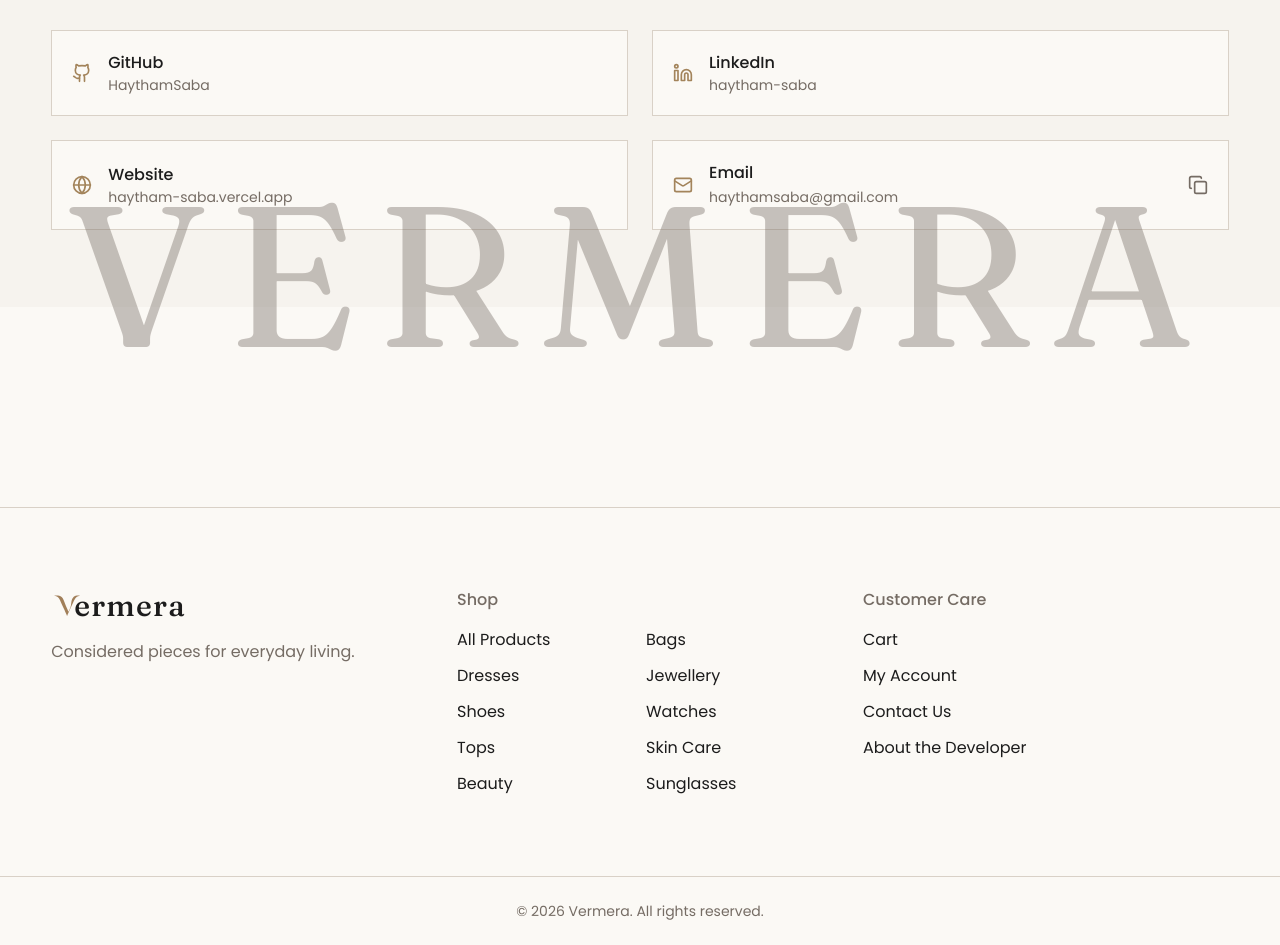
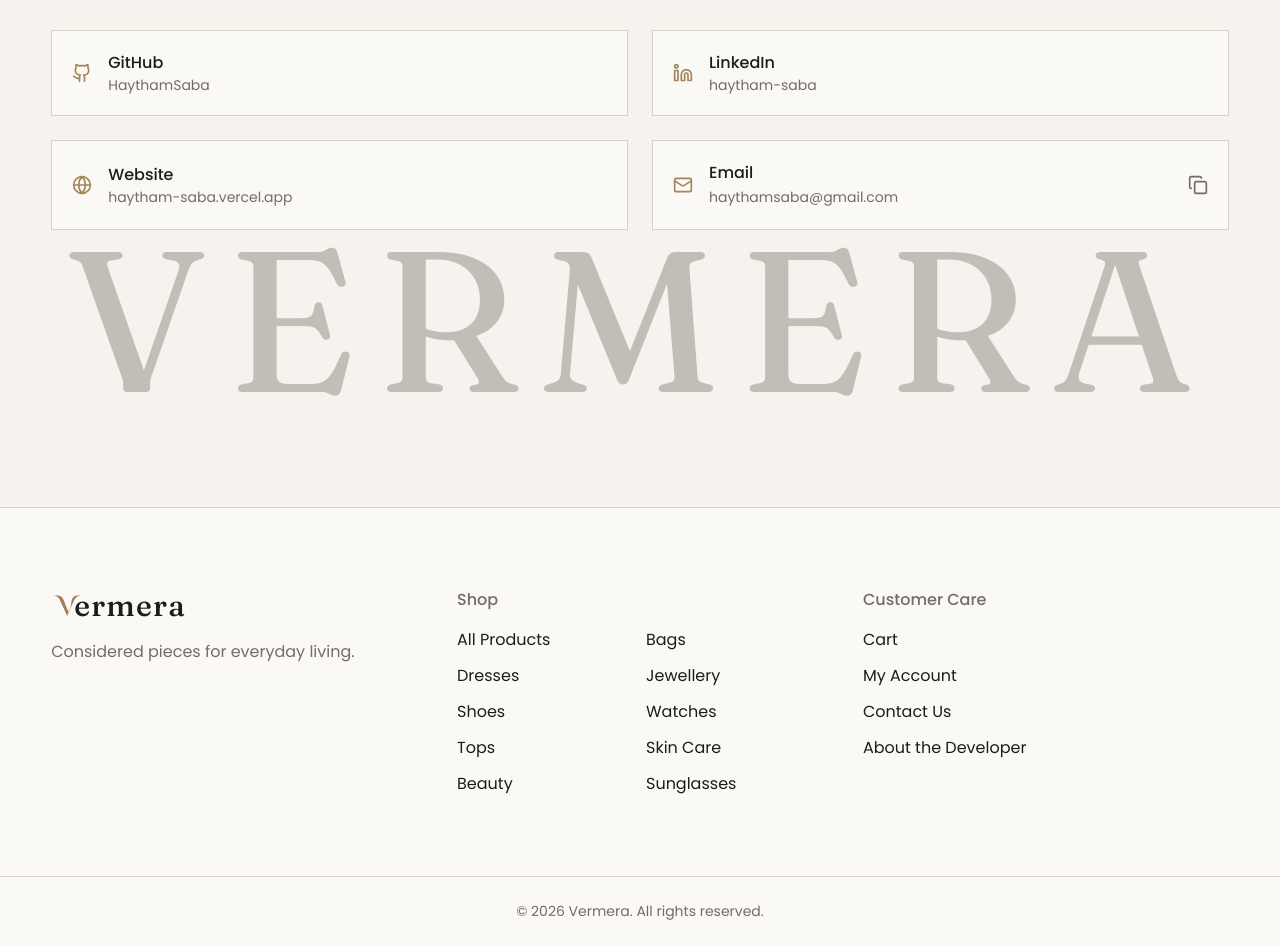
Before and after one commit to HaythamSaba/vermera, a React (Vite) app: page /about in a window 1280 px wide. Shown: the part 1700-2645 px from the top of the page. Built offline with nearby package versions, Linux system fonts and the light colour scheme.

Commit message:
making the watermark a sibling of the footer

```diff
--- a/src/ui/Footer.jsx
+++ b/src/ui/Footer.jsx
@@ -10,13 +10,14 @@ const linkClass = "hover:text-brass transition-colors duration-300";
 
 const Footer = () => {
   return (
-    <footer className="bg-cream text-charcoal pt-50 relative isolate">
+    <div className="relative isolate pt-50">
       <Suspense fallback={null}>
         <FooterParallaxText />
       </Suspense>
 
       <hr className="border-t border-stone" />
 
+      <footer className="relative z-10 bg-cream text-charcoal">
         <div className="container-foundation grid gap-10 sm:grid-cols-2 lg:grid-cols-3 py-12 lg:py-20">
           <div>
             <Logo size="default" className="mb-4" />
@@ -75,6 +76,7 @@ const Footer = () => {
           </div>
         </div>
       </footer>
+    </div>
   );
 };
 
--- a/src/ui/FooterParallaxText.jsx
+++ b/src/ui/FooterParallaxText.jsx
@@ -14,7 +14,7 @@ const FooterParallaxText = () => {
     <p
       ref={parallaxRef}
       aria-hidden="true"
-      className="absolute -top-[5%] left-1/2 -translate-x-1/2 -translate-y-1/2 font-serif text-[200px] text-taupe/40 text-center font-light tracking-widest select-none pointer-events-none -z-10"
+      className="absolute top-[2%] left-1/2 -translate-x-1/2 -translate-y-1/2 font-serif text-[200px] text-taupe/40 text-center tracking-widest select-none pointer-events-none -z-10"
     >
       VERMERA
     </p>
```
Lines whose indentation alone changed are shown as unchanged.
